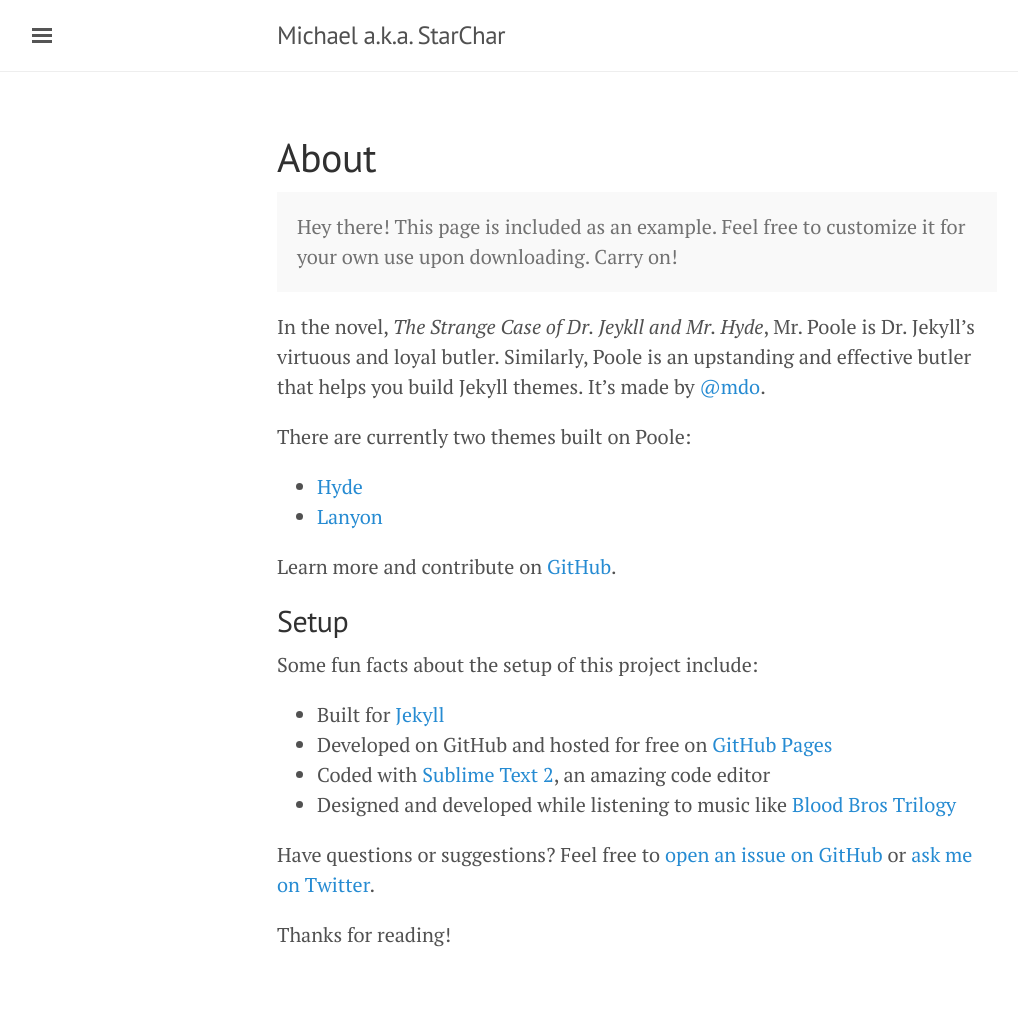
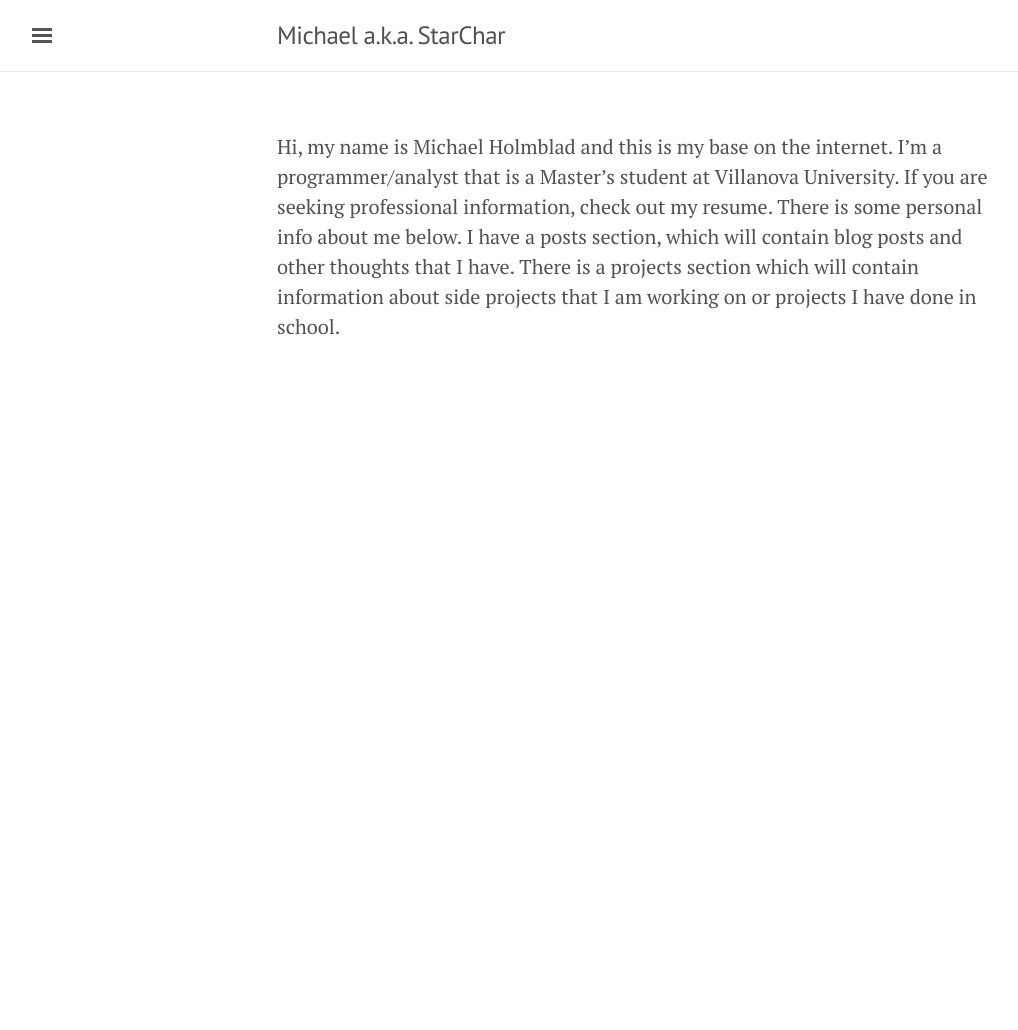
Before and after one commit to MHolmblad13/michaelholmblad.com, a Jekyll site: the page built from about.md, in a window 1280 px wide. Shown: the whole page, without its empty margins (3-1021 px from the left). Built offline with Jekyll 4.4.1, drawn with Linux system fonts in a browser that asks for light colours; after the commit the page ends 900 px from its top, so only the background shows below that.

Commit message:
Changing Main Page

```diff
--- a/about.md
+++ b/about.md
@@ -1,30 +1,6 @@
 ---
-layout: page
-title: About
+layout: default
+title: Base
 ---
 
-<p class="message">
-  Hey there! This page is included as an example. Feel free to customize it for your own use upon downloading. Carry on!
-</p>
-
-In the novel, *The Strange Case of Dr. Jeykll and Mr. Hyde*, Mr. Poole is Dr. Jekyll's virtuous and loyal butler. Similarly, Poole is an upstanding and effective butler that helps you build Jekyll themes. It's made by [@mdo](https://twitter.com/mdo).
-
-There are currently two themes built on Poole:
-
-* [Hyde](http://hyde.getpoole.com)
-* [Lanyon](http://lanyon.getpoole.com)
-
-Learn more and contribute on [GitHub](https://github.com/poole).
-
-## Setup
-
-Some fun facts about the setup of this project include:
-
-* Built for [Jekyll](http://jekyllrb.com)
-* Developed on GitHub and hosted for free on [GitHub Pages](https://pages.github.com)
-* Coded with [Sublime Text 2](http://sublimetext.com), an amazing code editor
-* Designed and developed while listening to music like [Blood Bros Trilogy](https://soundcloud.com/maddecent/sets/blood-bros-series)
-
-Have questions or suggestions? Feel free to [open an issue on GitHub](https://github.com/poole/issues/new) or [ask me on Twitter](https://twitter.com/mdo).
-
-Thanks for reading!
+Hi, my name is Michael Holmblad and this is my base on the internet. I'm a programmer/analyst that is a Master's student at Villanova University. If you are seeking professional information, check out my resume. There is some personal info about me below. I have a posts section, which will contain blog posts and other thoughts that I have. There is a projects section which will contain information about side projects that I am working on or projects I have done in school.
--- a/index.html
+++ b/index.html
@@ -1,6 +1,6 @@
 ---
-layout: default
-title: Home
+layout: post
+title: Posts
 ---
 
 <div class="posts">
```
